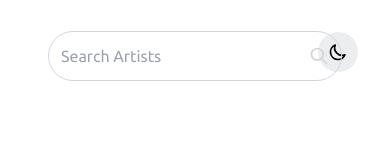
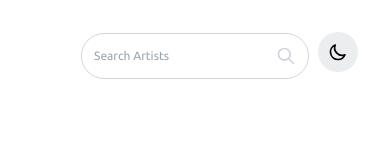
Before and after one commit to SaadYum/bands-in-town, a Next.js app: page / in a window 390 px wide. Shown: the top 162 px of the page. Built offline with nearby package versions, Linux system fonts and the light colour scheme.

Commit message:
Dark Mode Fixed and Mobile UI Fixed

```diff
--- a/components/DarkModeSwitch.jsx
+++ b/components/DarkModeSwitch.jsx
@@ -10,7 +10,9 @@ function DarkModeSwitch() {
       <div
         aria-label="Toggle Dark Mode"
         className="fixed right-8 top-8  center h-10 w-10 rounded-full bg-gray-400/20 hover:bg-gray-200/20  cursor-pointer hover:scale-125 transition-transform duration-150"
-        onClick={() => setTheme(theme === "dark" ? "light" : "dark")}
+        onClick={() => {
+          setTheme(theme === "dark" ? "light" : "dark");
+        }}
       >
         {theme === "dark" ? (
           <SunIcon className="w-5 h-5" />
--- a/layouts/DefaultLayout.jsx
+++ b/layouts/DefaultLayout.jsx
@@ -4,24 +4,8 @@ import DarkModeSwitch from "../components/DarkModeSwitch";
 import styles from "../styles/layout.module.css";
 
 export default function DefaultLayout({ children }) {
-  const [displayChildren, setDisplayChildren] = useState(children);
-  const [transitionStage, setTransitionStage] = useState("fadeOut");
-  useEffect(() => {
-    setTransitionStage("fadeIn");
-  }, []);
-  useEffect(() => {
-    if (children !== displayChildren) setTransitionStage("fadeOut");
-  }, [children, setDisplayChildren, displayChildren]);
   return (
-    <div
-      onTransitionEnd={() => {
-        if (transitionStage === "fadeOut") {
-          setDisplayChildren(children);
-          setTransitionStage("fadeIn");
-        }
-      }}
-      className={`${styles.content} ${styles[transitionStage]}`}
-    >
+    <div>
       <Head>
         <title>Bands In Town</title>
         <meta name="description" content="Bands in Town App" />
@@ -33,8 +17,8 @@ export default function DefaultLayout({ children }) {
           rel="stylesheet"
         />
       </Head>
+      <div className="custom-scroll">{children}</div>
       <DarkModeSwitch />
-      <div className="custom-scroll">{displayChildren}</div>
     </div>
   );
 }
--- a/pages/_app.js
+++ b/pages/_app.js
@@ -4,7 +4,7 @@ import Layout from "../layouts/DefaultLayout";
 
 function MyApp({ Component, pageProps }) {
   return (
-    <ThemeProvider attribute="class">
+    <ThemeProvider attribute="class" defaultTheme="light">
       <Layout>
         <Component {...pageProps} />
       </Layout>
--- a/pages/index.jsx
+++ b/pages/index.jsx
@@ -95,8 +95,8 @@ export default function Home() {
       {/* Main Section */}
       <main className="flex flex-col p-4 w-full center bg-transparent">
         {/* Search Input */}
-        <div className="h-20 w-full center">
-          <div className="flex items-center justify-between relative rounded-full xl:text-lg lg:text-sm md:text-xs border-[1px] border-gray-300 p-3  ">
+        <div className="h-20 sm:w-full w-3/4 center">
+          <div className="flex items-center justify-between relative rounded-full xl:text-lg lg:text-sm md:text-xs text-xs border-[1px] border-gray-300 p-3  ">
             <input
               type="text"
               placeholder={query ? query : "Search Artists"}
@@ -171,7 +171,7 @@ export default function Home() {
                 ) : (
                   <>
                     {/* EVENTS */}
-                    <div className=" grid gap-4 xl:grid-cols-3 lg:grid-cols-2 md:grid-cols-2 sm:grid-cols-1  md:w-full mt-2 px-16 custom-scroll 2xl:h-[60vh] xl:h-[50vh]  ">
+                    <div className=" grid sm:gap-4 xl:grid-cols-3 lg:grid-cols-2 md:grid-cols-2 sm:grid-cols-1 grid-cols-1  md:w-full mt-2 sm:px-16 custom-scroll 2xl:h-[60vh] xl:h-[50vh]  ">
                       <ReactTooltip place="top" type="dark" effect="solid" />
                       {events.map((event, index) => (
                         <div key={index + "event"}>
```
